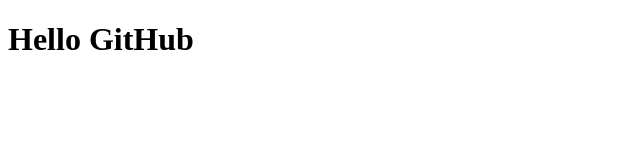
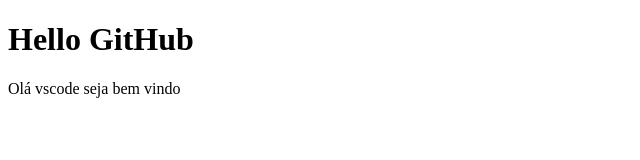
Before and after one commit to wellzfps/XPT, a plain HTML site: page index.html in a window 1280 px wide. Shown: the whole page, without its empty margins (0-640 px from the left). Drawn offline with Linux system fonts and the light colour scheme.

Commit message:
Update index.html

```diff
--- a/index.html
+++ b/index.html
@@ -7,5 +7,6 @@
 </head>
 <body>
     <h1>Hello GitHub</h1>
+    <p>Olá vscode seja bem vindo</p>
 </body>
 </html>
```
